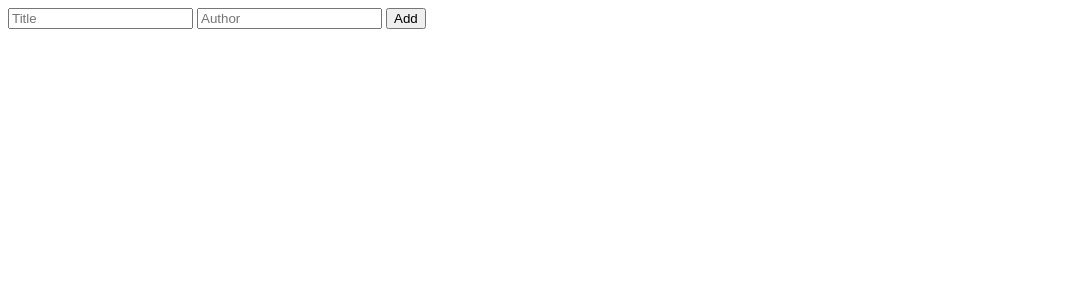
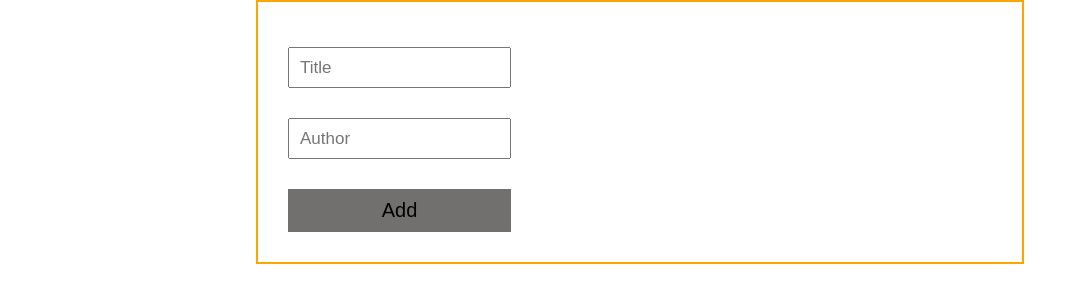
Before and after one commit to Ali-0111/Awesome-books, a website: page index.html in a window 1280 px wide. Shown: the whole page, without its empty margins (0-1079 px from the left). Drawn offline with Linux system fonts and the light colour scheme.

Commit message:
css style for inputs,outputs

```diff
--- a/style.css
+++ b/style.css
@@ -1,7 +1,57 @@
-h2 {
-  color: blue;
+* {
+  margin: 0;
+  padding: 0;
+  box-sizing: border-box;
 }
 
-h2 {
-  color: red;
+html {
+  font-size: 62.5%;
 }
+
+.main-data {
+  padding: 3rem;
+  width: 60%;
+  margin: auto;
+  border: 2px solid orange;
+}
+
+.inputs{
+  width: fit-content;
+}
+
+.outputs {
+  border-bottom: 2px solid rgb(95, 94, 94);
+  padding: 1rem;
+  width: 100%;
+}
+
+.title-input,
+.author-input,
+.title-show,
+.author-show {
+  font-size: 1.5rem;
+  margin: 1.5rem 0;
+  padding: 1rem;
+}
+
+.add-btn,
+.rmv-btn {
+  border: none;
+  background-color: rgb(114, 111, 111);
+  font-size: 2rem;
+  padding: 1rem;
+  width: 100%;
+  margin: 1.5rem 0 0 0;
+  cursor: pointer;
+}
+
+input::placeholder {
+  font-size: 1.7rem;
+}
+
+.flex {
+  display: flex;
+  flex-direction: column;
+  align-items: flex-start;
+  justify-content: flex-start;
+}
```
